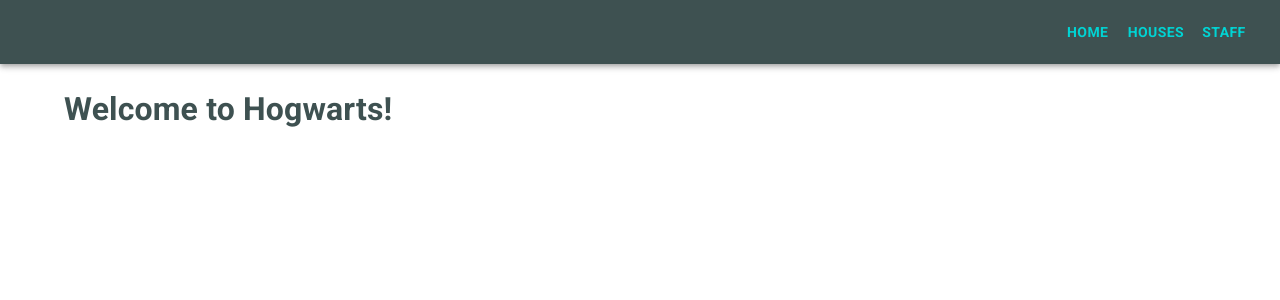
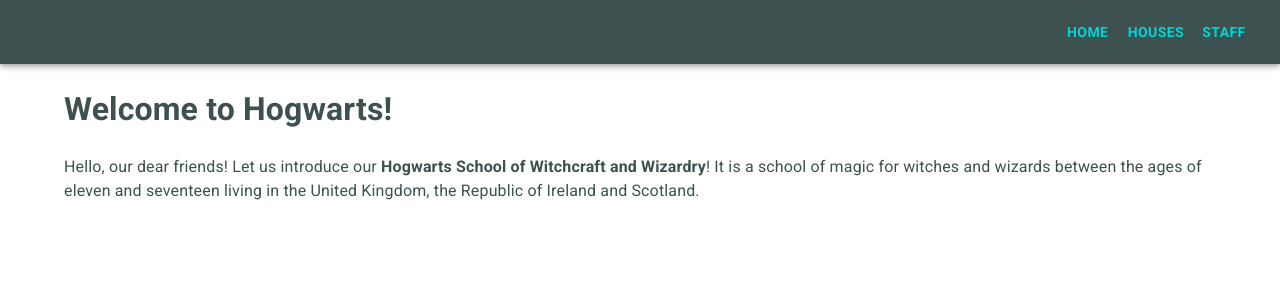
Before and after one commit to annashpb/hogwarts, a React (Create React App) app: page / in a window 1280 px wide. Shown: the top 300 px of the page. Built offline with nearby package versions, Linux system fonts and the light colour scheme.

Commit message:
add some content to the home page

```diff
--- a/src/layouts/Home.tsx
+++ b/src/layouts/Home.tsx
@@ -1 +1,12 @@
-export const Home = () => <h1>Welcome to Hogwarts!</h1>;
+export const Home = () => (
+	<>
+		<h1>Welcome to Hogwarts!</h1>
+		<p>
+			Hello, our dear friends! Let us introduce our{' '}
+			<strong>Hogwarts School of Witchcraft and Wizardry</strong>! It is a
+			school of magic for witches and wizards between the ages of eleven and
+			seventeen living in the United Kingdom, the Republic of Ireland and
+			Scotland.
+		</p>
+	</>
+);
```
